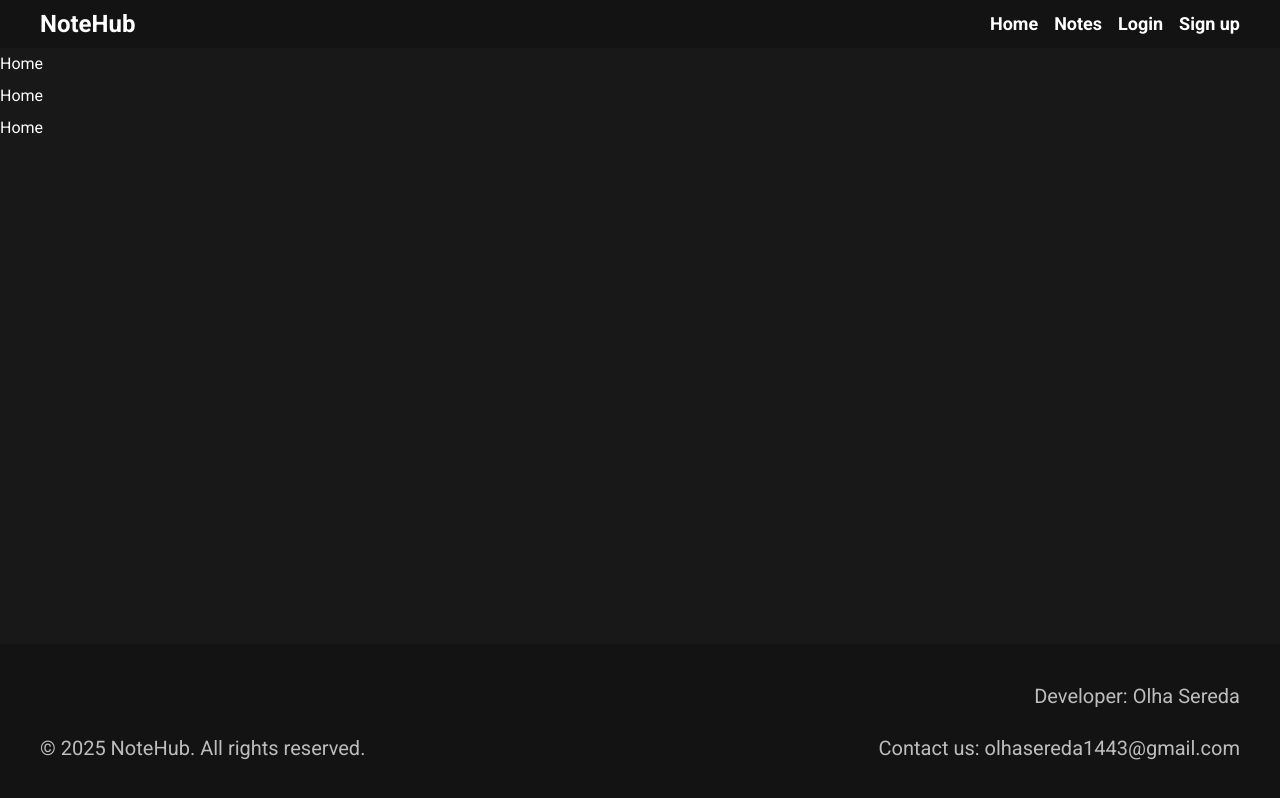
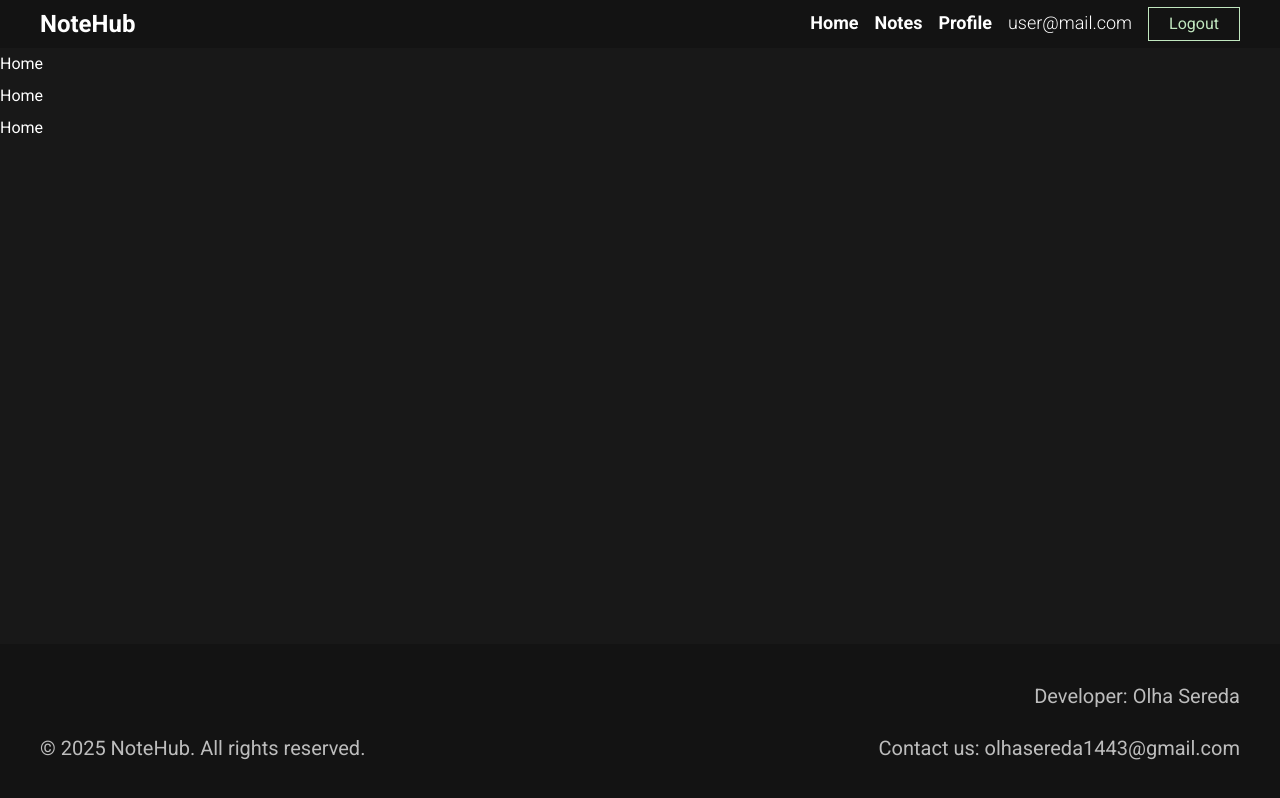
Before and after one commit to hellvita/notehub-helvita, a Next.js app: page / in a window 1280 px wide. Built offline with nearby package versions, Linux system fonts and the light colour scheme; no server answers.

Commit message:
add styles for the auth header nav, add the ButtonText component

```diff
--- a/components/Header/AuthNavigation/AuthNavigation.tsx
+++ b/components/Header/AuthNavigation/AuthNavigation.tsx
@@ -2,7 +2,7 @@ import NavMenu from "../NavMenu/NavMenu";
 import NavMenuAuth from "../NavMenuAuth/NavMenuAuth";
 
 export default function AuthNavigation() {
-  const isAuthorized = false;
+  const isAuthorized = true;
 
   return isAuthorized ? <NavMenuAuth /> : <NavMenu />;
 }
--- a/components/Header/NavMenuAuth/NavMenuAuth.tsx
+++ b/components/Header/NavMenuAuth/NavMenuAuth.tsx
@@ -1,4 +1,7 @@
+"use client";
+
 import Link from "next/link";
+import ButtonText from "@/components/parts/ButtonText/ButtonText";
 
 export default function NavMenuAuth() {
   return (
@@ -13,8 +16,10 @@ export default function NavMenuAuth() {
         </Link>
       </li>
       <li>
-        <p>user@mail.com</p>
-        <button>Logout</button>
+        <p className="font-light">user@mail.com</p>
+      </li>
+      <li>
+        <ButtonText text="Logout" handler={() => {}} />
       </li>
     </>
   );
--- /dev/null
+++ b/components/parts/ButtonText/ButtonText.tsx
@@ -0,0 +1,35 @@
+"use client";
+
+interface ButtonProps {
+  text: string;
+  handler: () => void;
+  paddingX?: string;
+  paddingY?: string;
+  textColor?: string;
+  bgColorHover?: string;
+  borderW?: string;
+  borderColorHover?: string;
+  fontSize?: string;
+  fontW?: string;
+}
+
+export default function ButtonText({
+  text,
+  handler,
+  paddingX = "px-5",
+  paddingY = "px-3",
+  textColor = "text-green-200",
+  bgColorHover = "hover:bg-green-200",
+  borderW = "border",
+  borderColorHover = "hover:border-green-200",
+  fontSize = "text-s16",
+  fontW = "font-normal",
+}: ButtonProps) {
+  const style = `${paddingX} ${paddingY} ${textColor} ${fontW} ${borderW} ${fontSize} ${bgColorHover} ${borderColorHover} hover:text-black-900 transition-colors duration-300 cursor-pointer`;
+
+  return (
+    <button onClick={handler} className={style}>
+      {text}
+    </button>
+  );
+}
```
